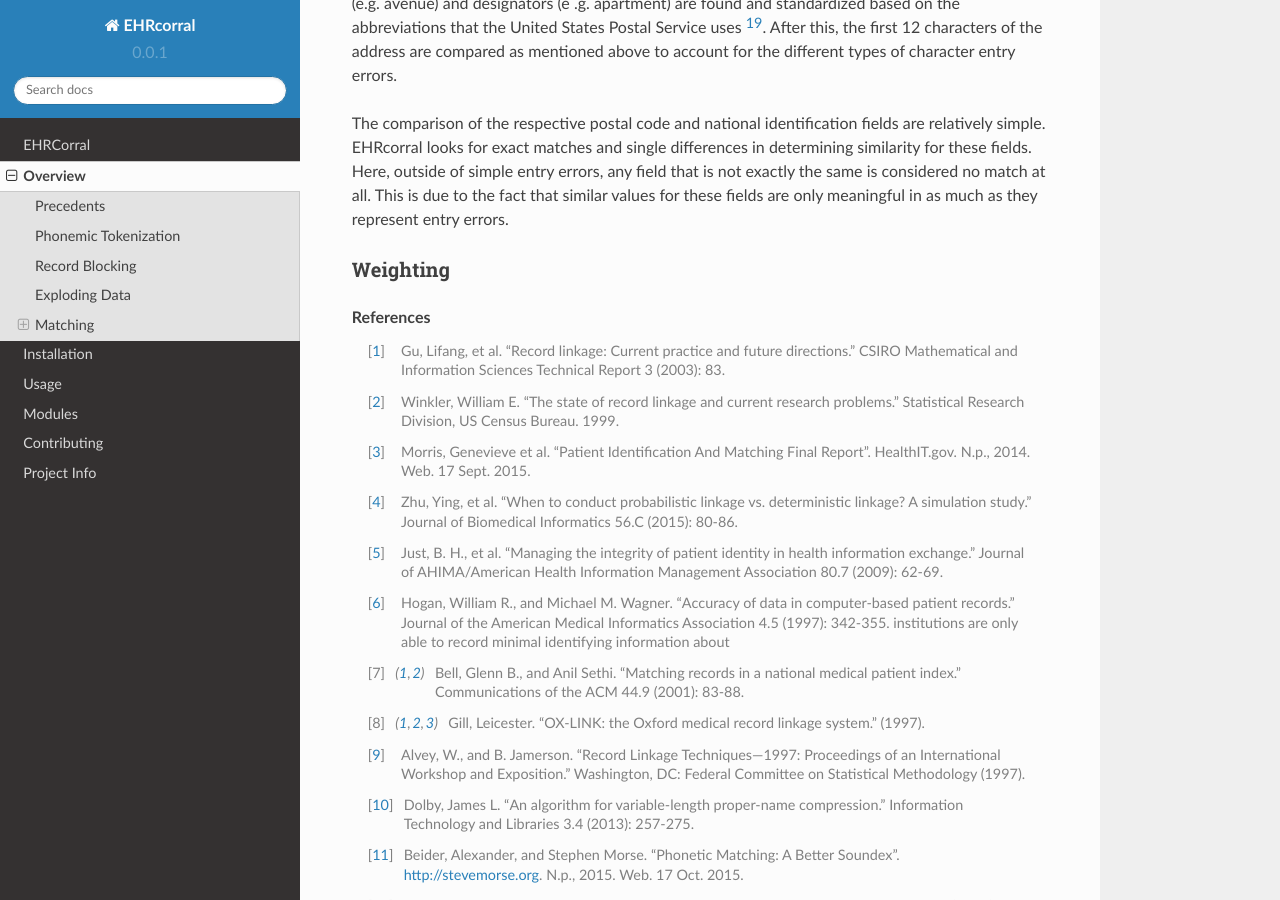
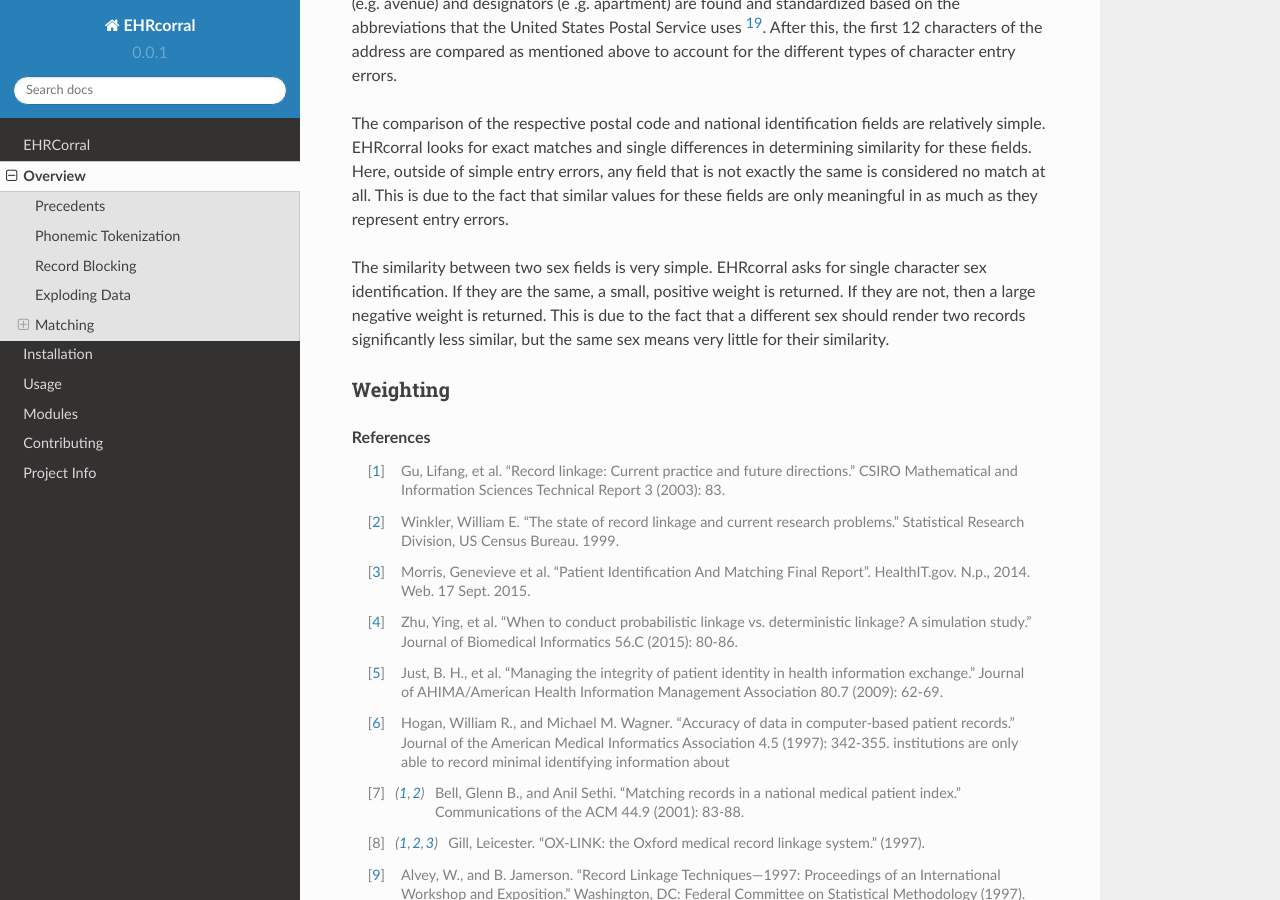
Before and after one commit to nsh87/ehrcorral, a Sphinx documentation site: the page built from docs/overview.rst, in a window 1280 px wide and 900 px high, scrolled down 4746 px. Built offline with Sphinx 7.4.7 and the Read the Docs theme 2.0.0, drawn with Linux system fonts in a browser that asks for light colours; formulas are drawn with MathJax 3.

Commit message:
Add discussion of sex similarity

```diff
--- a/docs/overview.rst
+++ b/docs/overview.rst
@@ -251,6 +251,13 @@ simple entry errors, any field that is not exactly the same is considered no
 match at all. This is due to the fact that similar values for these fields
 are only meaningful in as much as they represent entry errors.
 
+The similarity between two sex fields is very simple. EHRcorral asks for
+single character sex identification. If they are the same, a small, positive
+weight is returned. If they are not, then a large negative weight is returned.
+This is due to the fact that a different sex should render two records
+significantly less similar, but the same sex means very little for their
+similarity.
+
 
 
 Weighting
```
